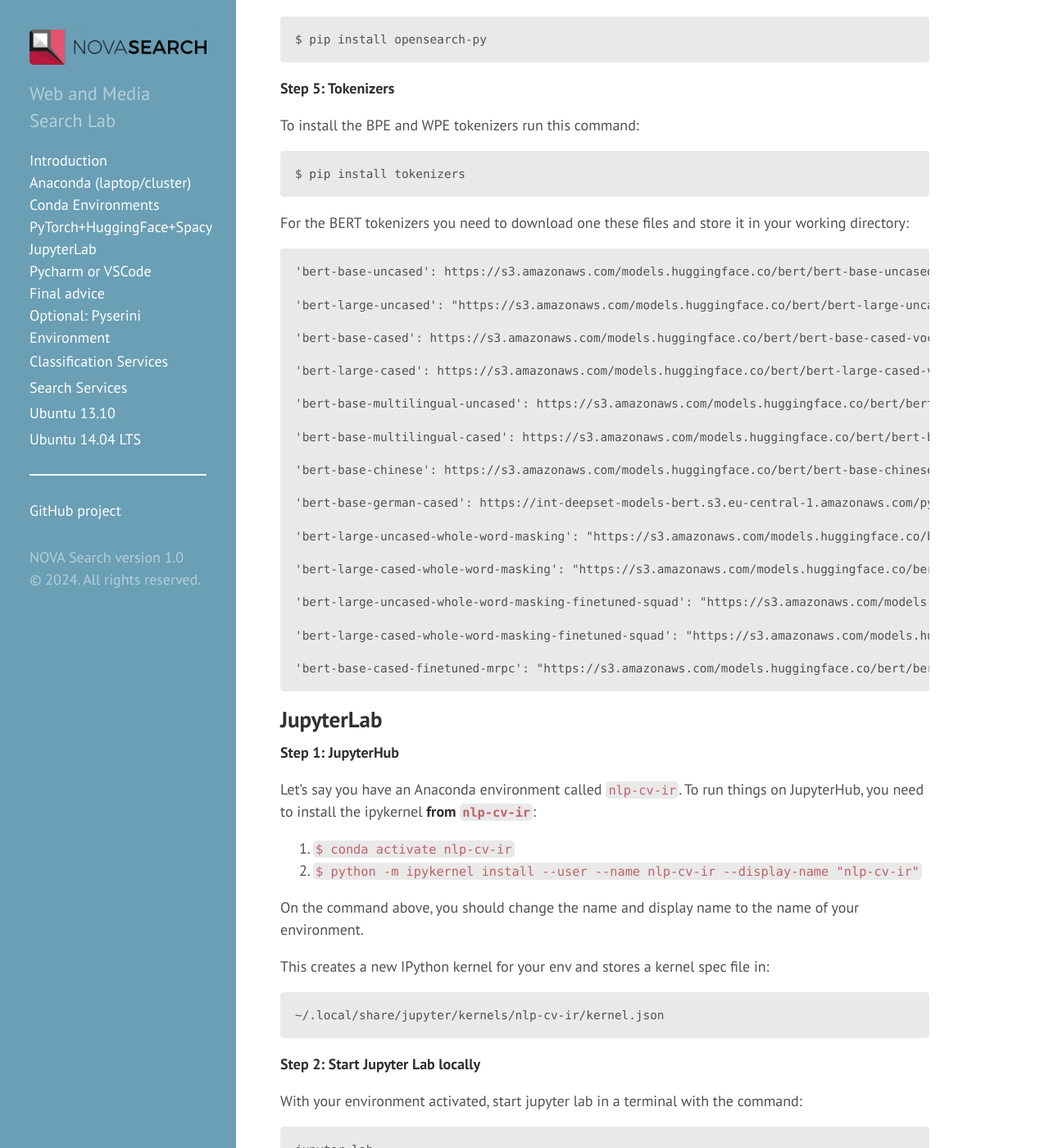
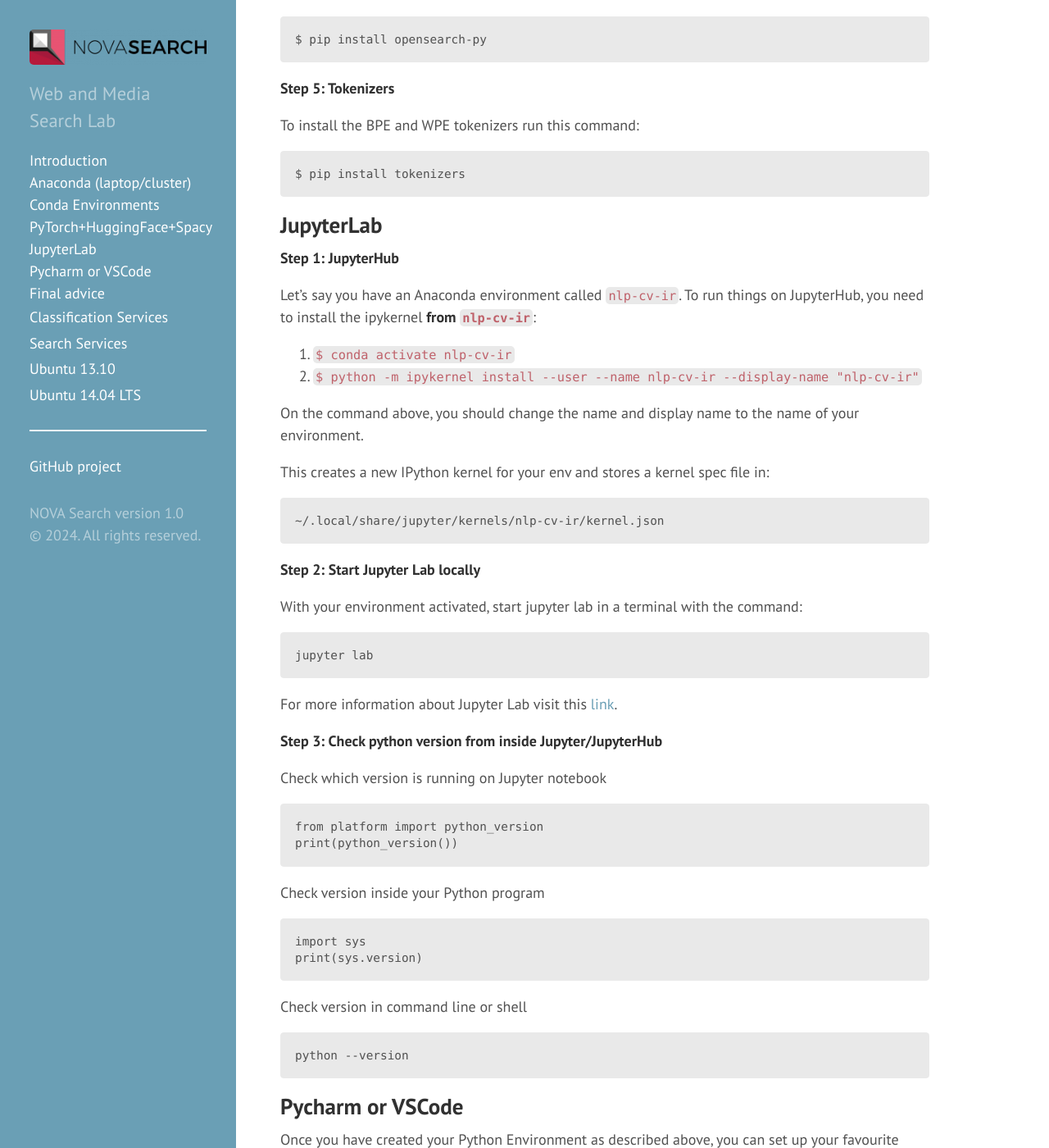
Before and after one commit to novasearch/wiki.novasearch.org, a Jekyll site: the page built from wiki/lab_setup.md, in a window 1280 px wide and 1400 px high, scrolled down 2634 px. Shown: the whole window at 82% size. Built offline with Jekyll 4.4.1, drawn with Linux system fonts in a browser that asks for light colours; some of the changed text lies outside the part shown.

Commit message:
Update lab_setup.md

```diff
--- a/wiki/lab_setup.md
+++ b/wiki/lab_setup.md
@@ -107,35 +107,6 @@ To install the BPE and WPE tokenizers run this command:
 
     $ pip install tokenizers
 
-For the BERT tokenizers you need to download one these files and store it in your working directory:
-
-    'bert-base-uncased': https://s3.amazonaws.com/models.huggingface.co/bert/bert-base-uncased-vocab.txt
-
-    'bert-large-uncased': "https://s3.amazonaws.com/models.huggingface.co/bert/bert-large-uncased-vocab.txt
-
-    'bert-base-cased': https://s3.amazonaws.com/models.huggingface.co/bert/bert-base-cased-vocab.txt
-
-    'bert-large-cased': https://s3.amazonaws.com/models.huggingface.co/bert/bert-large-cased-vocab.txt
-
-    'bert-base-multilingual-uncased': https://s3.amazonaws.com/models.huggingface.co/bert/bert-base-multilingual-uncased-vocab.txt
-
-    'bert-base-multilingual-cased': https://s3.amazonaws.com/models.huggingface.co/bert/bert-base-multilingual-cased-vocab.txt
-
-    'bert-base-chinese': https://s3.amazonaws.com/models.huggingface.co/bert/bert-base-chinese-vocab.txt
-
-    'bert-base-german-cased': https://int-deepset-models-bert.s3.eu-central-1.amazonaws.com/pytorch/bert-base-german-cased-vocab.txt
-
-    'bert-large-uncased-whole-word-masking': "https://s3.amazonaws.com/models.huggingface.co/bert/bert-large-uncased-whole-word-masking-vocab.txt"
-
-    'bert-large-cased-whole-word-masking': "https://s3.amazonaws.com/models.huggingface.co/bert/bert-large-cased-whole-word-masking-vocab.txt"
-
-    'bert-large-uncased-whole-word-masking-finetuned-squad': "https://s3.amazonaws.com/models.huggingface.co/bert/bert-large-uncased-whole-word-masking-finetuned-squad-vocab.txt"
-
-    'bert-large-cased-whole-word-masking-finetuned-squad': "https://s3.amazonaws.com/models.huggingface.co/bert/bert-large-cased-whole-word-masking-finetuned-squad-vocab.txt"
-
-    'bert-base-cased-finetuned-mrpc': "https://s3.amazonaws.com/models.huggingface.co/bert/bert-base-cased-finetuned-mrpc-vocab.txt"
-
-
 
 JupyterLab
 ------------
@@ -191,14 +162,3 @@ The main advices to ensure everything runs smoothly are the following:
  - Use Jupyter Lab as your main **data and results interactive analysis environment**. Do not program lengthy methods in JupyterLab.
  - Use GIT.
  - Create different environments if you want to "test" some other libraries. Do not damage your main environment.
-
-Optional: Pyserini Environment
---------------------
-
-    $ conda create -n pyserini python=3.8 ipykernel cython numpy scipy scikit-learn pandas tqdm tensorflow
-    $ conda activate pyserini
-    $ conda install faiss-cpu -c pytorch
-    $ pip install pyserini
-    $ python -m ipykernel install --user --name pyserini --display-name "Python (pyserini)"
-
-Enter this in the first cell of your notebook `%env JAVA_HOME=/share/apps/jdk/jdk-11`
```
